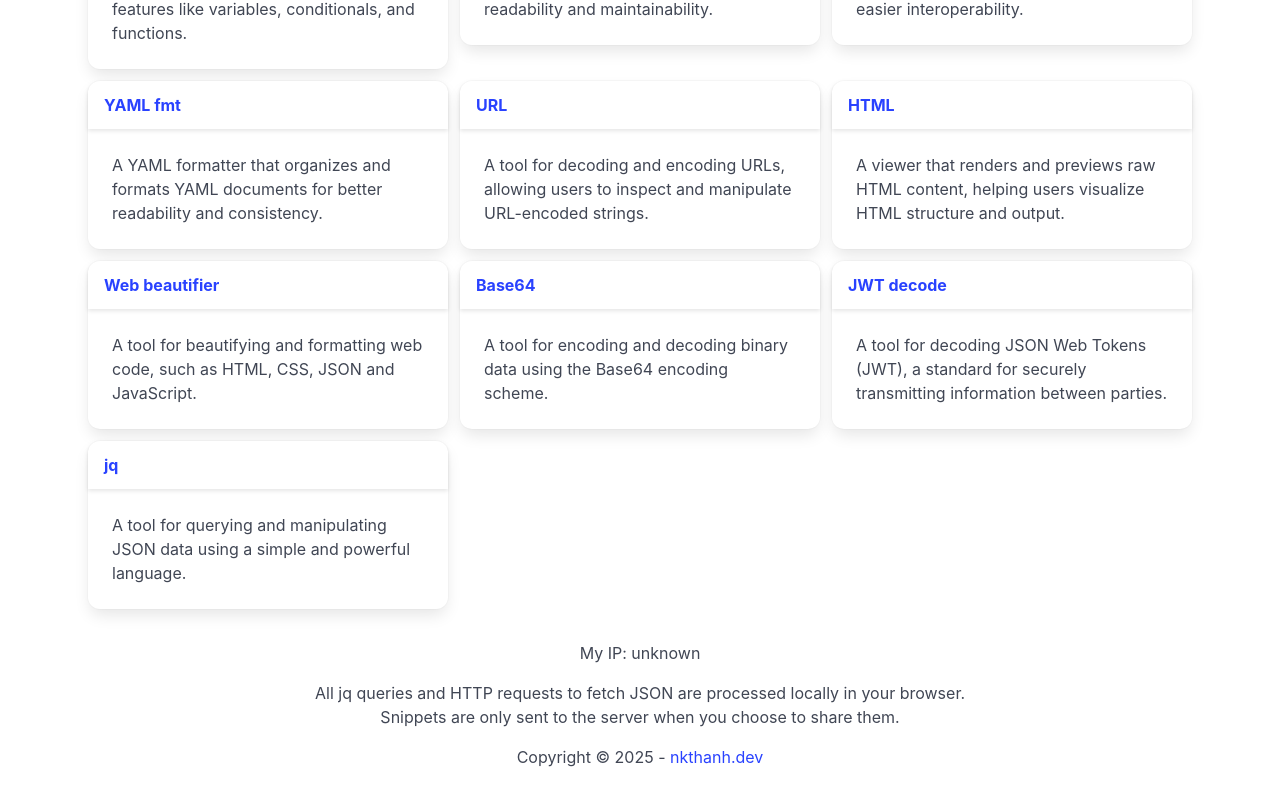
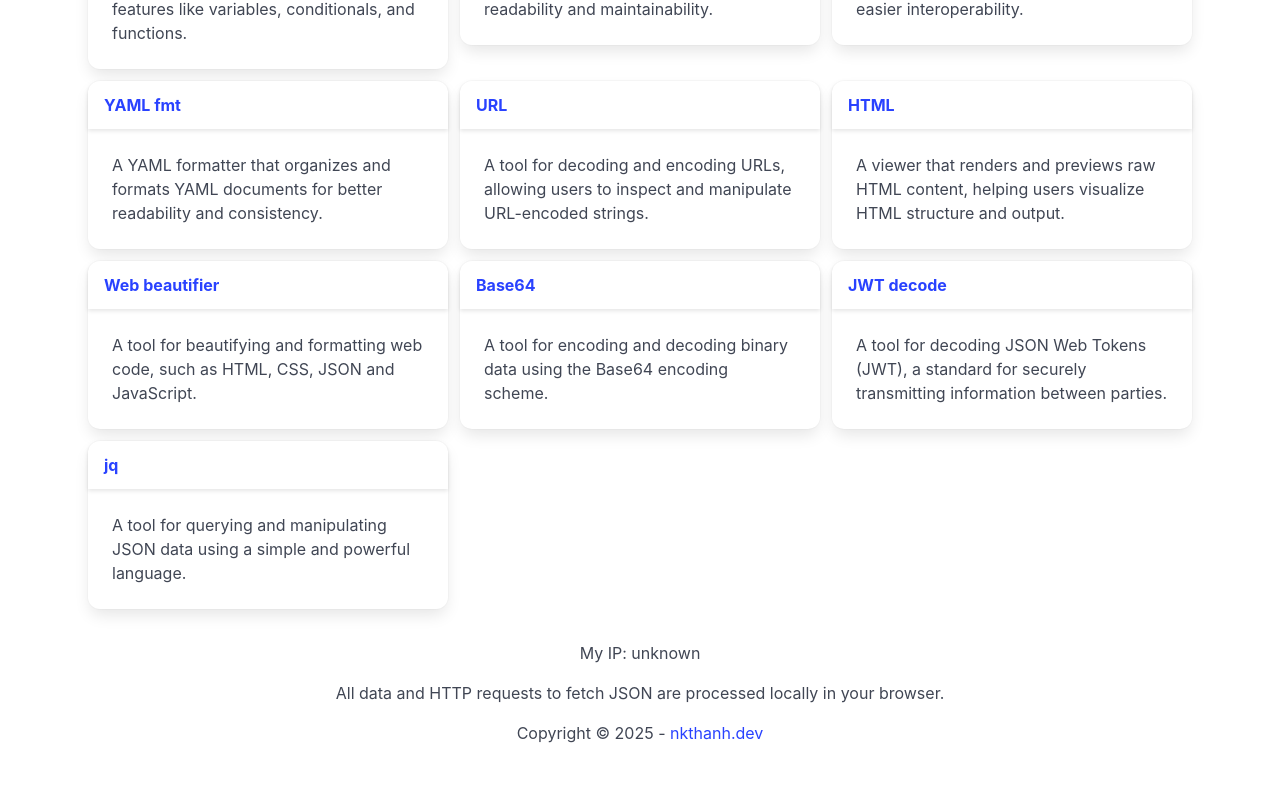
Before and after one commit to magiskboy/devtools, a React (Vite) app: page / in a window 1280 px wide. Shown: the part 336-1137 px from the top of the page. After the commit the page ends 1113 px from the top, so only its background shows below. Built offline with nearby package versions, Linux system fonts and the light colour scheme; no server answers.

Commit message:
wip
Signed-off-by: Nguyen Khac Thanh <nguyenkhacthanh244@gmail.com>

```diff
--- a/src/components/footer/Footer.tsx
+++ b/src/components/footer/Footer.tsx
@@ -12,8 +12,7 @@ export const Footer = () => {
     <footer className="block py-4">
       <div className="content has-text-centered">
         <p>My IP: {myip}</p>
-        <p>All jq queries and HTTP requests to fetch JSON are processed locally in your browser.<br />
-        Snippets are only sent to the server when you choose to share them.</p>
+        <p>All data and HTTP requests to fetch JSON are processed locally in your browser.</p>
         Copyright &copy; {new Date().getFullYear()} - <a href="https://nkthanh.dev">nkthanh.dev</a>
       </div>
     </footer>
```
